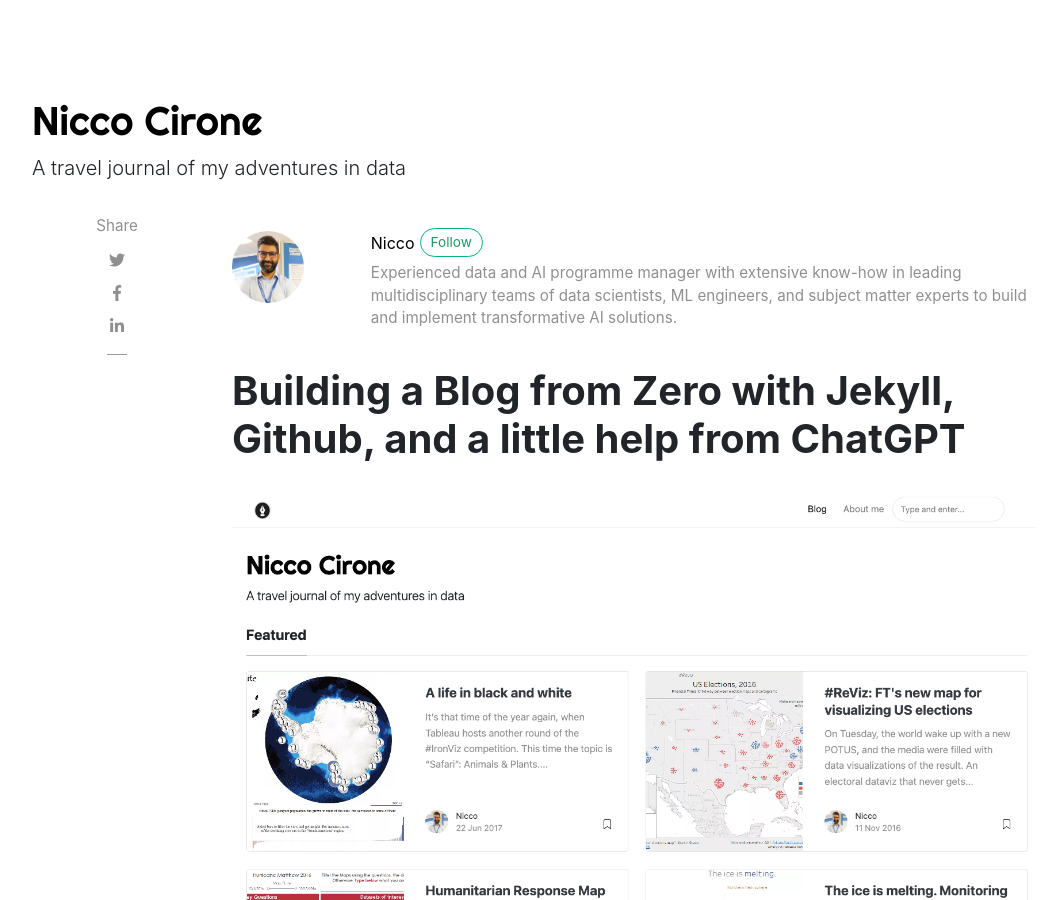
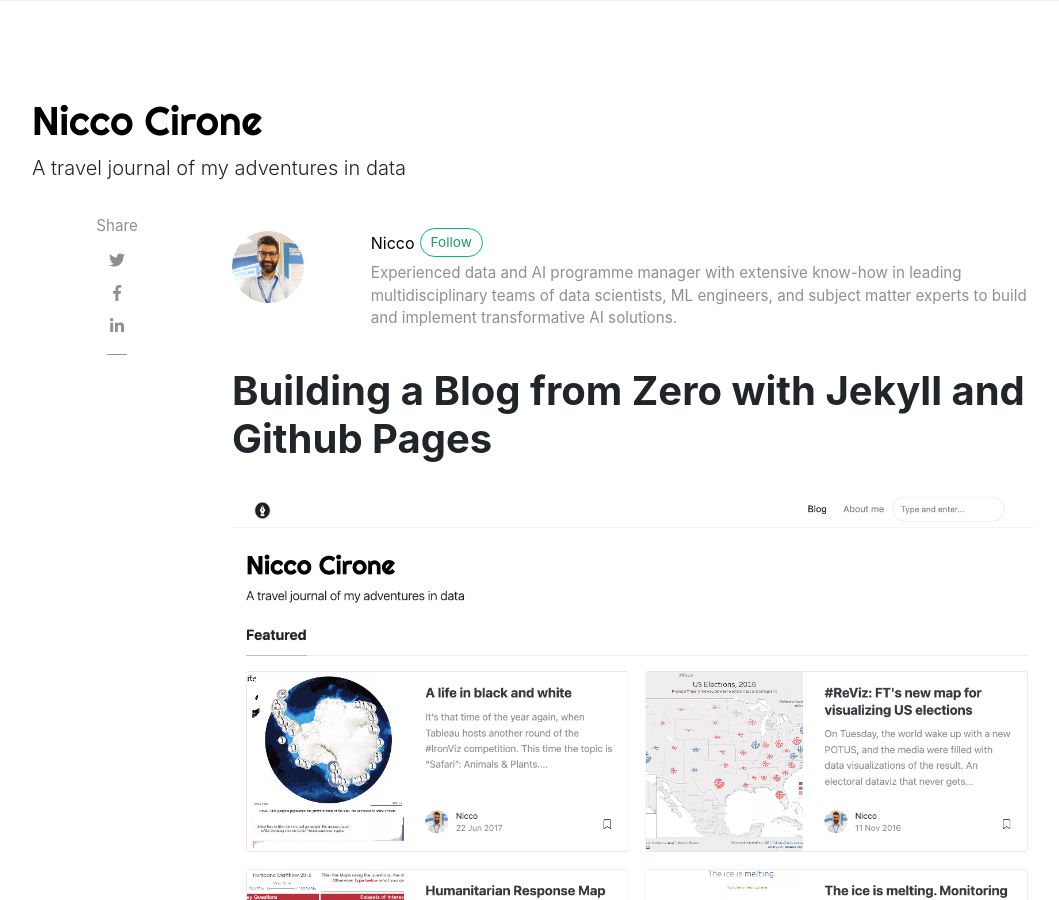
Before and after one commit to Nicco-Cirone/blog, a Jekyll site: the page built from _posts/2025-06-10-building-a-jekyll-blog.md, in a window 1280 px wide and 900 px high. Shown: the whole window, without its empty margins (53-1112 px from the left). Built offline with Jekyll 4.4.1, drawn with Linux system fonts in a browser that asks for light colours; nearby versions of some CDN libraries; comment, search, counter and statistics services are not loaded.

Commit message:
Update 2025-06-10-building-a-jekyll-blog.md

```diff
--- a/_posts/2025-06-10-building-a-jekyll-blog.md
+++ b/_posts/2025-06-10-building-a-jekyll-blog.md
@@ -1,5 +1,5 @@
 ---
-title: "Building a Blog from Zero with Jekyll, Github, and a little help from ChatGPT"
+title: "Building a Blog from Zero with Jekyll and Github Pages"
 date: 2025-06-10
 layout: post
 author: Nicco
```
